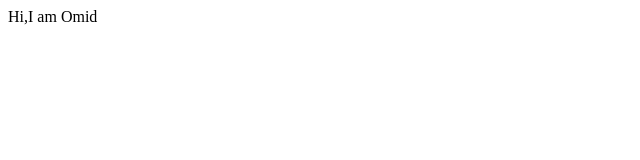
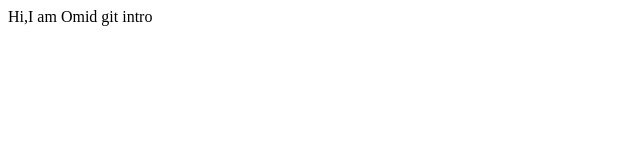
Before and after one commit to Omidpiri99/preprocessing, a plain HTML site: page index.html in a window 1280 px wide. Shown: the full height of the page, 0-640 px from the left. Drawn offline with Linux system fonts and the light colour scheme.

Commit message:
add some text

```diff
--- a/index.html
+++ b/index.html
@@ -8,5 +8,7 @@
 </head>
 <body>
     Hi,I am Omid
+    git intro
+
 </body>
 </html>
```
